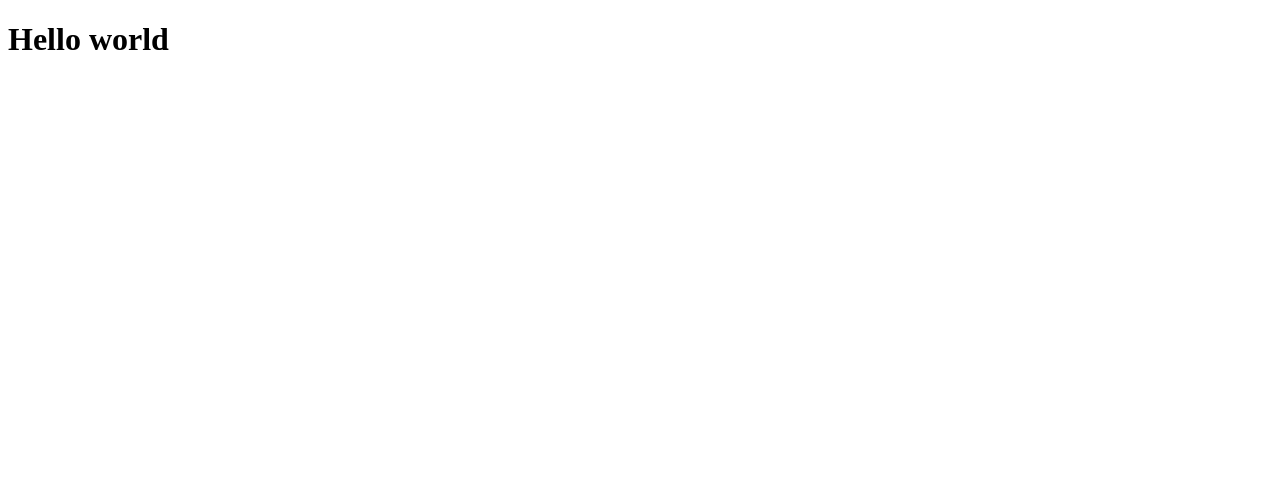
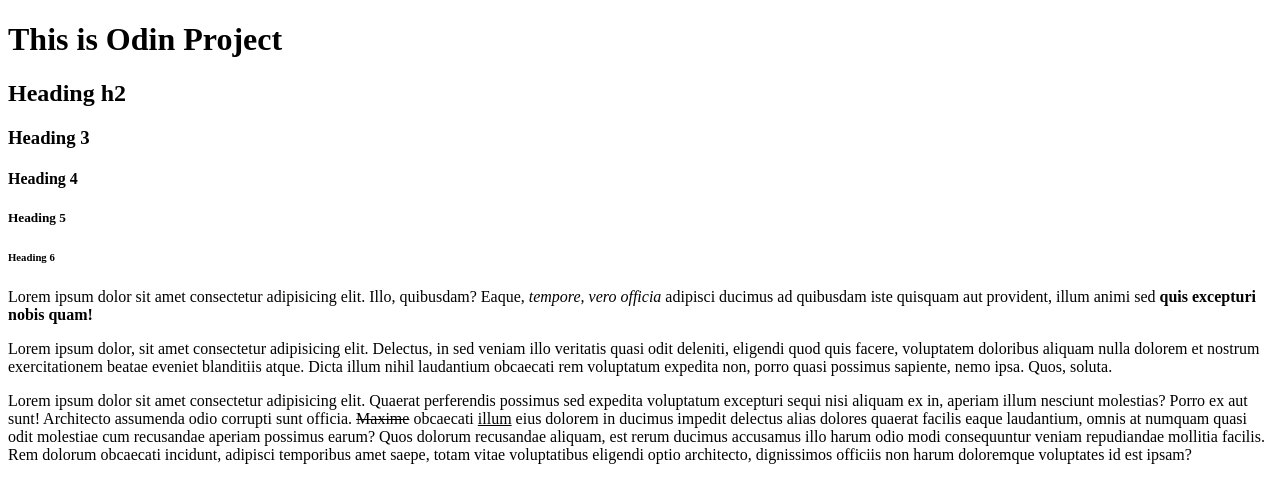
Before and after one commit to sahilsinhmar/html-practice, a plain HTML site: page index.html in a window 1280 px wide. Drawn offline with Linux system fonts and the light colour scheme.

Commit message:
added headings and paragraph with format tags to index.html

```diff
--- a/index.html
+++ b/index.html
@@ -7,7 +7,19 @@
 
     </head>
     <body>
-        <h1>Hello world</h1>
+        <h1>This is Odin Project</h1>
+        <h2>Heading h2</h2>
+        <h3>Heading 3</h3>
+        <h4>Heading 4</h4>
+        <h5>Heading 5</h5>
+        <h6>Heading 6</h6>
+
+        <p>Lorem ipsum dolor sit amet consectetur adipisicing elit. Illo, quibusdam? Eaque, <i>tempore, vero officia</i> adipisci ducimus ad quibusdam iste quisquam aut provident, illum animi sed <strong> quis excepturi nobis quam!</strong></p>
+
+        <p>
+            Lorem ipsum dolor, sit amet consectetur adipisicing elit. Delectus, in sed veniam illo veritatis quasi odit deleniti, eligendi quod quis facere, voluptatem doloribus aliquam nulla dolorem et nostrum exercitationem beatae eveniet blanditiis atque. Dicta illum nihil laudantium obcaecati rem voluptatum expedita non, porro quasi possimus sapiente, nemo ipsa. Quos, soluta.
+        </p>
+        <p>Lorem ipsum dolor sit amet consectetur adipisicing elit. Quaerat perferendis possimus sed expedita voluptatum excepturi sequi nisi aliquam ex in, aperiam illum nesciunt molestias? Porro ex aut sunt! Architecto assumenda odio corrupti sunt officia. <del> Maxime</del> obcaecati <ins> illum</ins> eius dolorem in ducimus impedit delectus alias dolores quaerat facilis eaque laudantium, omnis at numquam quasi odit molestiae cum recusandae aperiam possimus earum? Quos dolorum recusandae aliquam, est rerum ducimus accusamus illo harum odio modi consequuntur veniam repudiandae mollitia facilis. Rem dolorum obcaecati incidunt, adipisci temporibus amet saepe, totam vitae voluptatibus eligendi optio architecto, dignissimos officiis non harum doloremque voluptates id est ipsam?</p>
     </body>
 
 </html>
```
